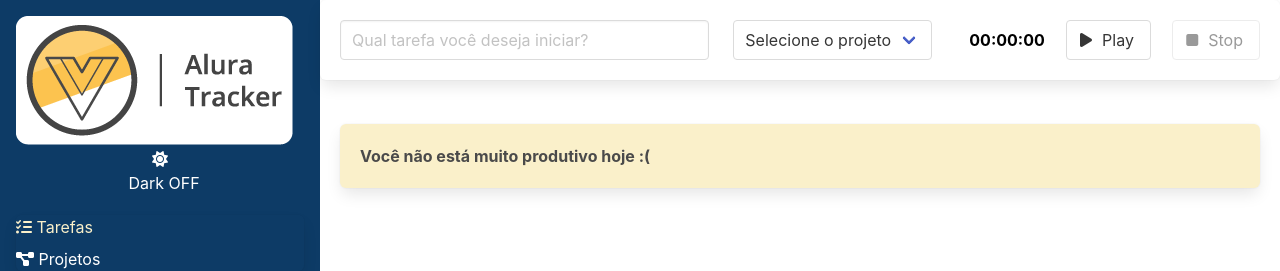
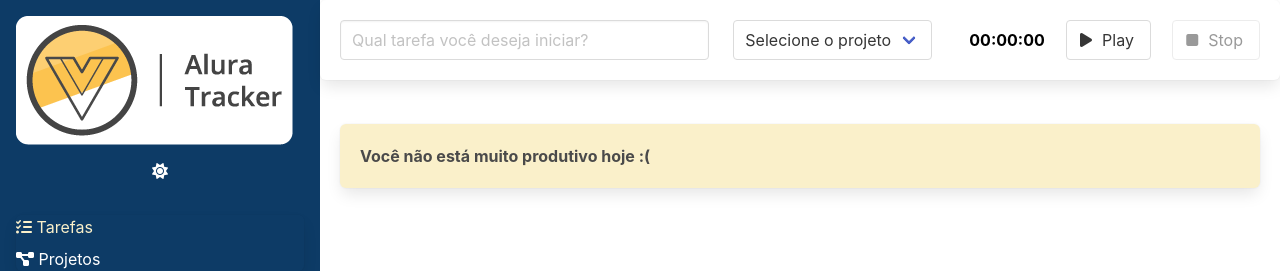
Before and after one commit to jeffersonluiz27/alura-tracker, a Vue app: page / in a window 1280 px wide. Shown: the top 271 px of the page. Built offline with nearby package versions, Linux system fonts and the light colour scheme.

Commit message:
change darkmode

```diff
--- a/src/components/BarraLateral.vue
+++ b/src/components/BarraLateral.vue
@@ -42,12 +42,12 @@ export default defineComponent({
     };
   },
   computed: {
-    textoBotao() {
+    /* textoBotao() {
       if (this.modoEscuroAtivo) {
         return 'Dark ON';
       }
       return 'Dark OFF';
-    },
+    }, */
     iconeBotao() {
       if (this.modoEscuroAtivo) {
         return '<i class="fas fa-moon"></i>';
```
